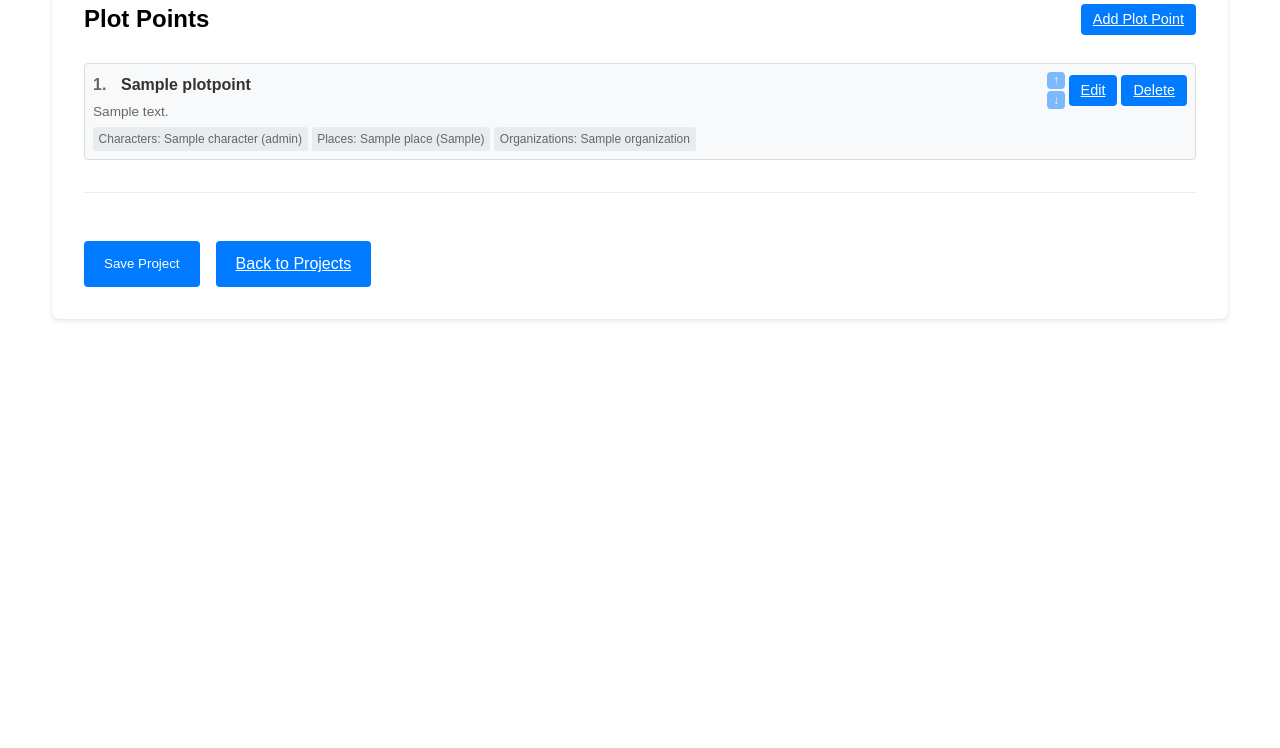
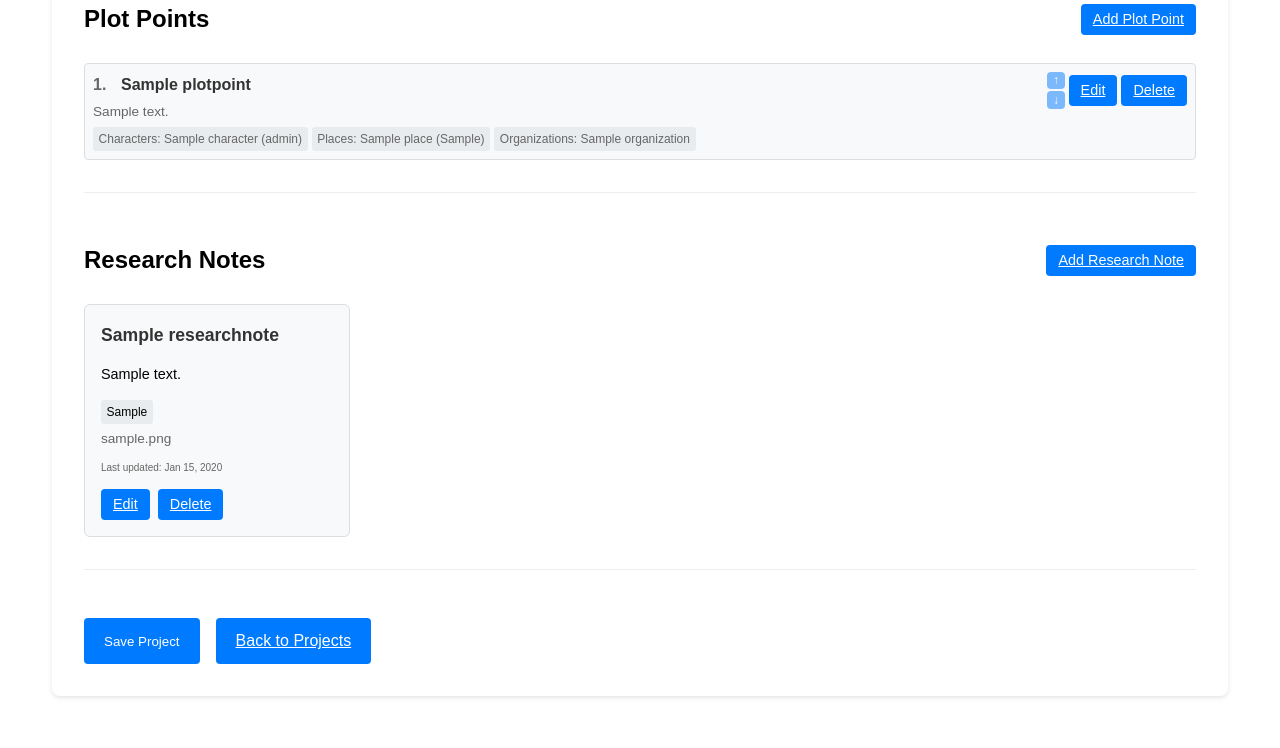
Before and after one commit to SudoMichel/writing, a Django app: page /projects/1/edit/ in a window 1280 px wide. Shown: the part 1587-2335 px from the top of the page. Before the commit the page ends 1908 px from the top, so only its background shows below. Run offline with Django 5.2, Linux system fonts and the light colour scheme; a user stored in the database is signed in; tables that the repository leaves empty hold one stand-in row (values such as "Sample post").

Commit message:
Add ResearchNote model, views, and templates for managing research notes

```diff
--- a/core/models.py
+++ b/core/models.py
@@ -82,3 +82,18 @@ class PlotPoint(models.Model):
 
     class Meta:
         ordering = ['order', 'created_at']
+
+class ResearchNote(models.Model):
+    title = models.CharField(max_length=200)
+    content = models.TextField()
+    tags = models.CharField(max_length=500, blank=True, help_text="Enter tags separated by commas")
+    file = models.FileField(upload_to='research_notes/', blank=True, null=True)
+    project = models.ForeignKey(Project, on_delete=models.CASCADE, related_name='research_notes')
+    created_at = models.DateTimeField(auto_now_add=True)
+    updated_at = models.DateTimeField(auto_now=True)
+
+    def __str__(self):
+        return self.title
+
+    class Meta:
+        ordering = ['-updated_at']
--- a/core/templates/core/project_form.html
+++ b/core/templates/core/project_form.html
@@ -143,6 +143,48 @@
                 </div>
             {% else %}
                 <p class="no-characters">No plot points created yet. <a href="{% url 'plotpoint_create' project.id %}">Add your first plot point</a>!</p>
+            {% endif %}
+        </div>
+
+        <div class="form-section">
+            <div class="section-header">
+                <h2>Research Notes</h2>
+                <a href="{% url 'researchnote_create' project.id %}" class="btn btn-small">Add Research Note</a>
+            </div>
+            {% if project.research_notes.all %}
+                <div class="research-notes-grid">
+                    {% for note in project.research_notes.all %}
+                        <div class="research-note-card">
+                            <h3>{{ note.title }}</h3>
+                            <div class="note-content">
+                                <p>{{ note.content|truncatewords:30 }}</p>
+                                {% if note.tags %}
+                                    <div class="note-tags">
+                                        {% for tag in note.tags.split %}
+                                            <span class="tag">{{ tag }}</span>
+                                        {% endfor %}
+                                    </div>
+                                {% endif %}
+                                {% if note.file %}
+                                    <div class="note-file">
+                                        <a href="{{ note.file.url }}" target="_blank" class="file-link">
+                                            <i class="fas fa-file"></i> {{ note.file.name }}
+                                        </a>
+                                    </div>
+                                {% endif %}
+                            </div>
+                            <div class="note-meta">
+                                <small>Last updated: {{ note.updated_at|date:"M d, Y" }}</small>
+                            </div>
+                            <div class="note-actions">
+                                <a href="{% url 'researchnote_edit' project.id note.id %}" class="btn btn-small">Edit</a>
+                                <a href="{% url 'researchnote_delete' project.id note.id %}" class="btn btn-small btn-danger">Delete</a>
+                            </div>
+                        </div>
+                    {% endfor %}
+                </div>
+            {% else %}
+                <p class="no-notes">No research notes created yet. <a href="{% url 'researchnote_create' project.id %}">Add your first research note</a>!</p>
             {% endif %}
         </div>
         {% endif %}
@@ -320,6 +362,61 @@
         opacity: 0.5;
         cursor: not-allowed;
     }
+    .research-notes-grid {
+        display: grid;
+        grid-template-columns: repeat(auto-fill, minmax(250px, 1fr));
+        gap: 1rem;
+    }
+    .research-note-card {
+        background: #f8f9fa;
+        border: 1px solid #ddd;
+        border-radius: 6px;
+        padding: 1rem;
+    }
+    .research-note-card h3 {
+        margin: 0;
+        color: #333;
+        font-size: 1.1rem;
+    }
+    .note-content {
+        margin: 0.5rem 0;
+        font-size: 0.9rem;
+    }
+    .note-tags {
+        margin-top: 0.25rem;
+        display: flex;
+        flex-wrap: wrap;
+        gap: 0.25rem;
+    }
+    .tag {
+        background: #e9ecef;
+        padding: 0.15rem 0.35rem;
+        border-radius: 3px;
+        font-size: 0.75rem;
+    }
+    .note-file {
+        margin-top: 0.25rem;
+        font-size: 0.85rem;
+        color: #666;
+    }
+    .file-link {
+        color: #666;
+        text-decoration: none;
+    }
+    .note-meta {
+        margin-top: 0.25rem;
+        font-size: 0.75rem;
+        color: #666;
+    }
+    .note-actions {
+        margin-top: 0.75rem;
+        display: flex;
+        gap: 0.5rem;
+    }
+    .no-notes {
+        color: #666;
+        font-style: italic;
+    }
 </style>
 
 <script>
--- a/core/urls.py
+++ b/core/urls.py
@@ -25,4 +25,7 @@ urlpatterns = [
     path('projects/<int:project_id>/plotpoints/<int:plotpoint_id>/edit/', views.plotpoint_edit, name='plotpoint_edit'),
     path('projects/<int:project_id>/plotpoints/<int:plotpoint_id>/delete/', views.plotpoint_delete, name='plotpoint_delete'),
     path('projects/<int:project_id>/plotpoints/reorder/', views.plotpoint_reorder, name='plotpoint_reorder'),
+    path('projects/<int:project_id>/researchnotes/create/', views.researchnote_create, name='researchnote_create'),
+    path('projects/<int:project_id>/researchnotes/<int:note_id>/edit/', views.researchnote_edit, name='researchnote_edit'),
+    path('projects/<int:project_id>/researchnotes/<int:note_id>/delete/', views.researchnote_delete, name='researchnote_delete'),
 ]
--- a/core/views.py
+++ b/core/views.py
@@ -3,7 +3,7 @@ from django.contrib.auth import login, logout, authenticate
 from django.contrib.auth.forms import UserCreationForm, AuthenticationForm
 from django.contrib import messages
 from django.contrib.auth.decorators import login_required
-from .models import Project, Character, CharacterRelationship, Place, Organization, PlotPoint
+from .models import Project, Character, CharacterRelationship, Place, Organization, PlotPoint, ResearchNote
 
 
 def register_view(request):
@@ -469,3 +469,74 @@ def plotpoint_reorder(request, project_id):
         return redirect('project_edit', pk=project.id)
 
     return redirect('project_edit', pk=project.id)
+
+@login_required
+def researchnote_create(request, project_id):
+    project = get_object_or_404(Project, pk=project_id, user=request.user)
+    if request.method == 'POST':
+        title = request.POST.get('title')
+        content = request.POST.get('content')
+        tags = request.POST.get('tags', '')
+        file = request.FILES.get('file')
+
+        if title and content:
+            note = ResearchNote.objects.create(
+                title=title,
+                content=content,
+                tags=tags,
+                file=file,
+                project=project
+            )
+            messages.success(request, 'Research note created successfully!')
+            return redirect('project_edit', pk=project.id)
+        else:
+            messages.error(request, 'Please fill in all required fields.')
+
+    return render(request, 'core/researchnote_form.html', {
+        'project': project,
+        'action': 'Create'
+    })
+
+@login_required
+def researchnote_edit(request, project_id, note_id):
+    project = get_object_or_404(Project, pk=project_id, user=request.user)
+    note = get_object_or_404(ResearchNote, pk=note_id, project=project)
+
+    if request.method == 'POST':
+        title = request.POST.get('title')
+        content = request.POST.get('content')
+        tags = request.POST.get('tags', '')
+        file = request.FILES.get('file')
+
+        if title and content:
+            note.title = title
+            note.content = content
+            note.tags = tags
+            if file:
+                note.file = file
+            note.save()
+            messages.success(request, 'Research note updated successfully!')
+            return redirect('project_edit', pk=project.id)
+        else:
+            messages.error(request, 'Please fill in all required fields.')
+
+    return render(request, 'core/researchnote_form.html', {
+        'project': project,
+        'note': note,
+        'action': 'Edit'
+    })
+
+@login_required
+def researchnote_delete(request, project_id, note_id):
+    project = get_object_or_404(Project, pk=project_id, user=request.user)
+    note = get_object_or_404(ResearchNote, pk=note_id, project=project)
+
+    if request.method == 'POST':
+        note.delete()
+        messages.success(request, 'Research note deleted successfully!')
+        return redirect('project_edit', pk=project.id)
+
+    return render(request, 'core/researchnote_confirm_delete.html', {
+        'project': project,
+        'note': note
+    })
--- a/writing/settings.py
+++ b/writing/settings.py
@@ -117,6 +117,10 @@ USE_TZ = True
 
 STATIC_URL = 'static/'
 
+# Media files (Uploads)
+MEDIA_URL = '/media/'
+MEDIA_ROOT = BASE_DIR / 'media'
+
 # Default primary key field type
 # https://docs.djangoproject.com/en/5.2/ref/settings/#default-auto-field
 
--- a/writing/urls.py
+++ b/writing/urls.py
@@ -1,9 +1,14 @@
 from django.contrib import admin
 from django.urls import path, include
 from django.views.generic import TemplateView
+from django.conf import settings
+from django.conf.urls.static import static
 
 urlpatterns = [
     path('admin/', admin.site.urls),
     path('', TemplateView.as_view(template_name='core/home.html'), name='home'),
     path('', include('core.urls')),
 ]
+
+if settings.DEBUG:
+    urlpatterns += static(settings.MEDIA_URL, document_root=settings.MEDIA_ROOT)
```
Also changed, not shown: core/templates/core/researchnote_confirm_delete.html (added, +23 -0 lines), core/templates/core/researchnote_form.html (added, +52 -0 lines), core/migrations/0005_researchnote.py (added).
